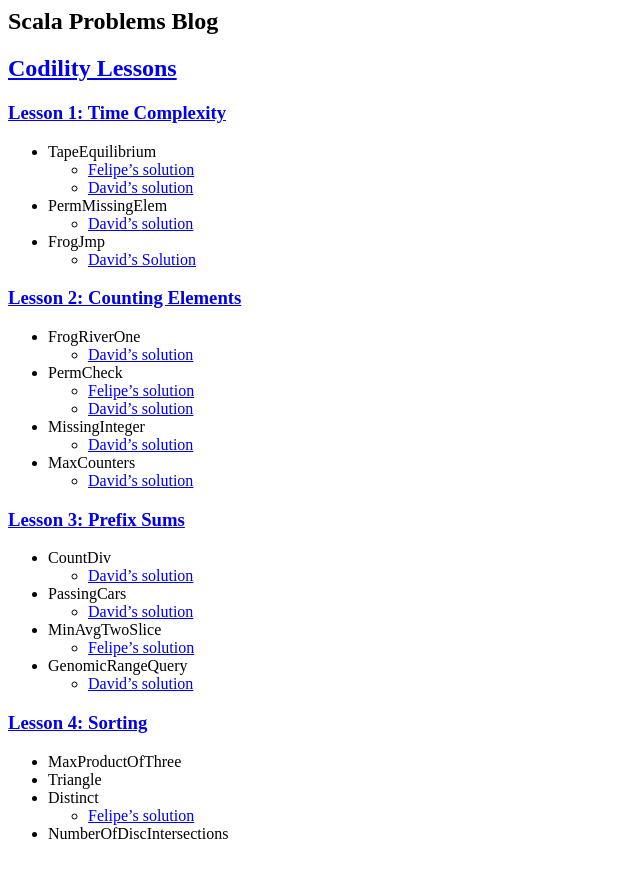
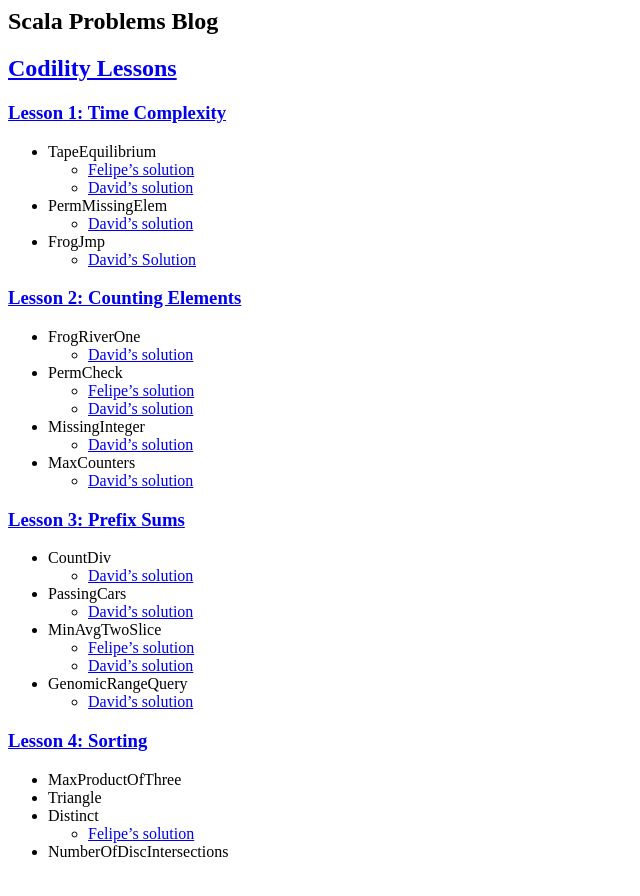
Before and after one commit to scalaproblems/scalaproblems.github.io, a Jekyll site: the page built from index.md, in a window 1280 px wide. Shown: the top 896 px of the page, without its empty margins (0-640 px from the left). Built offline with Jekyll 4.4.1, drawn with Linux system fonts in a browser that asks for light colours.

Commit message:
Add my MinAvgTwoSlice solution.

```diff
--- a/index.md
+++ b/index.md
@@ -32,6 +32,7 @@ layout: default
     - [David's solution](https://codility.com/demo/results/demoMZMJRP-43V/)
 - MinAvgTwoSlice
     - [Felipe's solution](https://codility.com/demo/results/demoSHZX7K-8T2/)
+    - [David's solution](https://codility.com/demo/results/demoURFGSK-XUU/)
 - GenomicRangeQuery
     - [David's solution](https://codility.com/demo/results/demo4YQNA7-XHE/)
 
```
